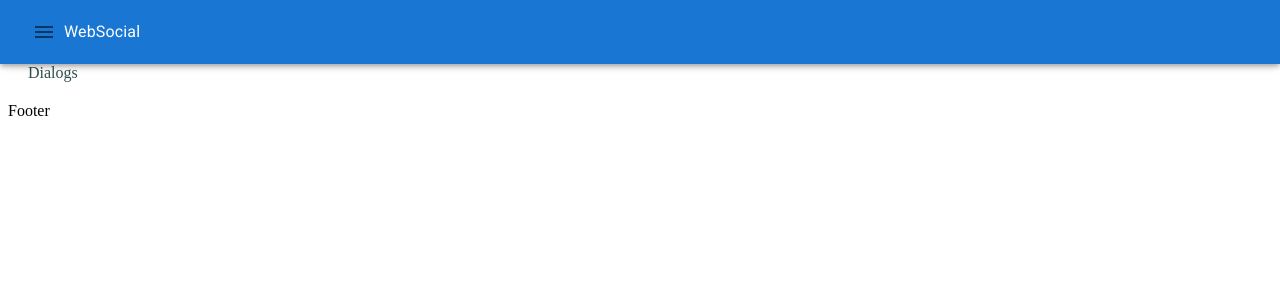
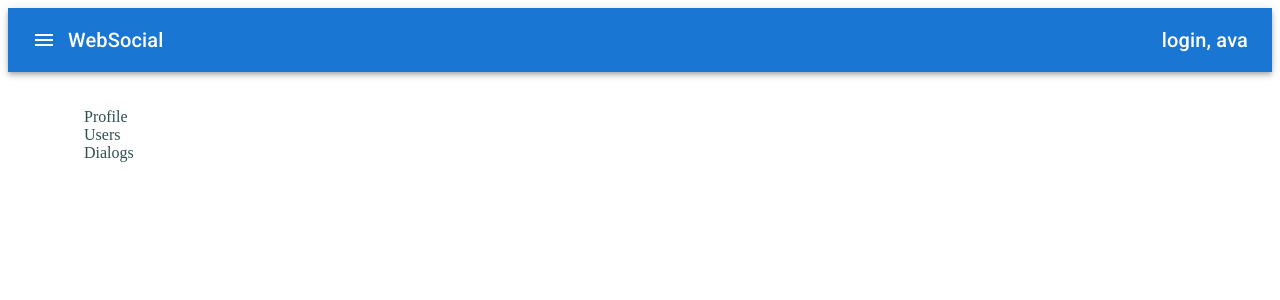
Before and after one commit to LeonShus/SocialTS, a React (Create React App) app: page / in a window 1280 px wide. Shown: the top 300 px of the page. Built offline with nearby package versions, Linux system fonts and the light colour scheme.

Commit message:
Restyle Users with Grid MUI

```diff
--- a/src/App.tsx
+++ b/src/App.tsx
@@ -7,15 +7,15 @@ import {BrowserRouter, Route} from "react-router-dom";
 import DialogsContainer from "./Components/Dialogs/DialogsContainer";
 import UsersContainer from "./Components/Users/UsersContainer";
 import ProfileContainer from "./Components/Profile/ProfileContainer";
+import {Container} from "@mui/material";
 
 
 export const App = () => {
     return (
         <BrowserRouter>
-            <div className={classes.container}>
-                <div className={classes.header}>
-                    <Header/>
-                </div>
+            <Header/>
+
+            <Container sx={{ mt: '1rem' }}>
                 <div className={classes.asideNav}>
                     <AsideNav/>
                 </div>
@@ -26,10 +26,8 @@ export const App = () => {
                     <Route path="/users" render={() => <UsersContainer/>}/>
                 </main>
 
-                <div className={classes.footer}>
-                    <Footer/>
-                </div>
-            </div>
+            </Container>
+
         </BrowserRouter>
 
     );
--- a/src/Components/Header/Header.tsx
+++ b/src/Components/Header/Header.tsx
@@ -1,20 +1,37 @@
 import React from "react";
 import {AppBar, IconButton, Toolbar, Typography} from "@mui/material";
-import MenuIcon from '@mui/icons-material/Menu'
+import MenuIcon from "@mui/icons-material/Menu"
 
 const Header = () => {
     return (
         <header>
-            <AppBar>
+            <AppBar position={"static"}>
                 <Toolbar>
 
-                    <IconButton>
+                    <IconButton
+                        size={"large"}
+                        edge={"start"}
+                        color="inherit"
+                    >
                         <MenuIcon/>
                     </IconButton>
 
-                    <Typography>
+                    <Typography
+                        variant={"h6"}
+                        component={"span"}
+                        sx={{flexGrow: 1}}
+                    >
                         WebSocial
                     </Typography>
+
+                    <Typography
+                        variant={"h6"}
+                        component={"span"}
+
+                    >
+                        login, ava
+                    </Typography>
+
 
                 </Toolbar>
             </AppBar>
--- a/src/Components/Users/Users.tsx
+++ b/src/Components/Users/Users.tsx
@@ -3,7 +3,7 @@ import {FollowACType, UnFollowACType, UserType} from "../../Redux/Reducers/Users
 import classes from "./Users.module.css"
 import userDef from "../../DefaultItems/Img/userDef.png"
 import Button from "@mui/material/Button";
-import {Avatar} from "@mui/material";
+import {Avatar, ButtonBase, Grid, Paper, Typography} from "@mui/material";
 
 
 export type UsersPropsType = {
@@ -32,29 +32,52 @@ const Users = ({users, ...props}: UsersPropsType) => {
                       variant="contained">Unfollow</Button>
 
         return (
-            <div key={u.id} className={classes.container}>
+            <Grid item xs={8}>
+                <Paper sx={{p: 2, maxWidth: 400, flexGrow: 1, mt: 2}}>
+                    <Grid container spacing={3}>
 
+                        <Grid item>
+                            <ButtonBase sx={{width: 80, height: 80, position: "relative", top: 10}}>
                                 <Avatar alt={u.name ? u.name : undefined}
                                         src={!u.photos.small ? userDef : u.photos.small}
                                         sx={{width: 80, height: 80}}
                                 />
-                <div>
+                            </ButtonBase>
+                        </Grid>
+
+                        <Grid item xs={12} sm container>
+                            <Grid item xs container direction="column" spacing={2}>
+                                <Grid item xs>
+
+                                    <Typography
+                                        gutterBottom
+                                        variant={"subtitle1"}
+                                        component={"div"}
+                                        sx={{fontSize: "1.3rem"}}
+                                    >
                                         {u.name}
-                </div>
-                <div>
+                                    </Typography>
+
+                                    <Typography variant={"body2"}>
                                         {u.status}
-                </div>
-                <div>
+                                    </Typography>
+
+                                </Grid>
+                                <Grid item>
                                     {followButton}
-                </div>
-            </div>
+                                </Grid>
+                            </Grid>
+                        </Grid>
+                    </Grid>
+                </Paper>
+            </Grid>
         )
     })
 
     return (
-        <div>
+        <>
             {usersJsxArray}
-        </div>
+        </>
     )
 }
 
--- a/src/Components/Users/UsersContainer.tsx
+++ b/src/Components/Users/UsersContainer.tsx
@@ -18,6 +18,7 @@ import {
 import axios from "axios";
 import {Paginator} from "../../DefaultItems/Paginator/Paginator";
 import {Preloader} from "../../DefaultItems/Preloader/Preloader";
+import {Grid} from "@mui/material";
 
 
 type UsersContainerPropsType = {
@@ -58,10 +59,13 @@ const UsersContainer = (props: UsersContainerPropsType) => {
                        currentPage={props.currentPage}
                        setCurrentPageAC={props.setCurrentPageAC}
             />
-            <Users users={props.users}
-                   followAC={props.followAC}
-                   unfollowAC={props.unfollowAC}
-            />
+            <Grid container spacing={2} columns={16}>
+                <Users users={props.users}
+                       followAC={props.followAC}
+                       unfollowAC={props.unfollowAC}
+                />
+            </Grid>
+
         </>
 
     )
```
Lines whose indentation alone changed are shown as unchanged.
